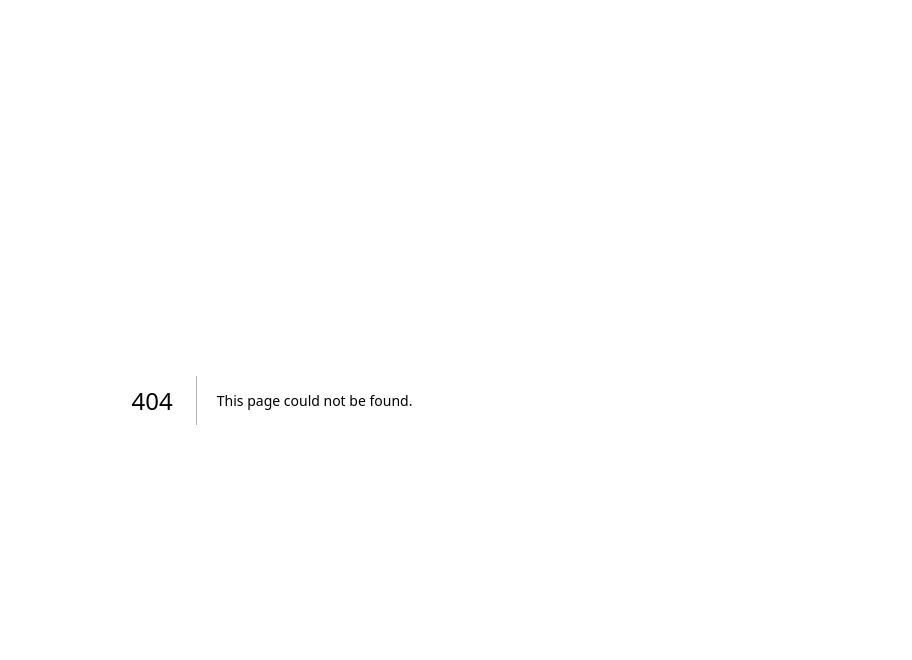
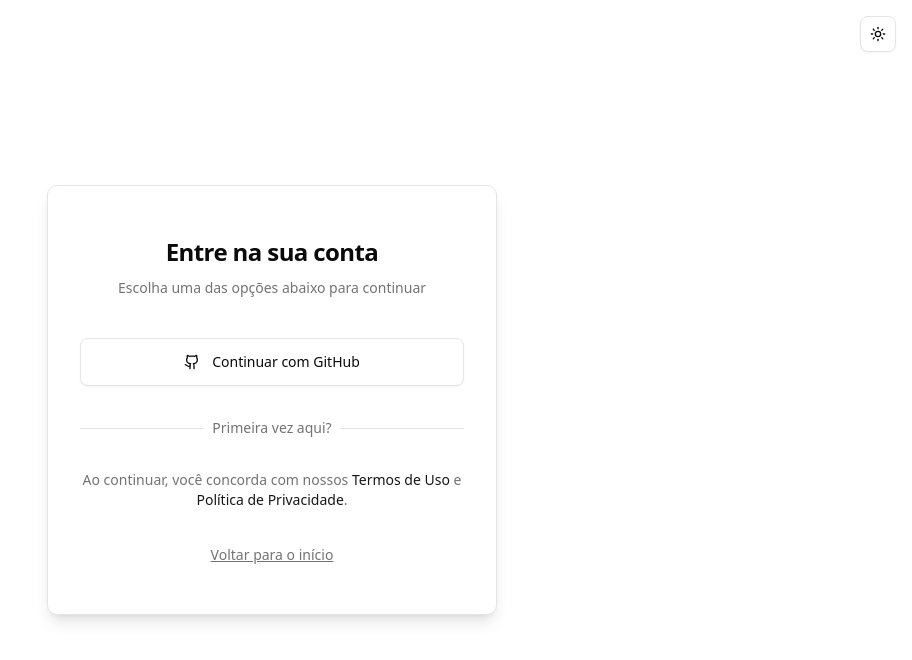
Before and after one commit to cybermumuca/cliplet.app, a Next.js app in the folder web/: page /auth/sign-in in a window 1280 px wide. Before the commit this address had no page. Shown: the top 660 px of the page, without its empty margins (368-1280 px from the left). Built offline with nearby package versions, Linux system fonts and the light colour scheme.

Commit message:
restructure folders and check authentication

```diff
--- /dev/null
+++ b/web/app/(app)/layout.tsx
@@ -0,0 +1,21 @@
+import { redirect } from 'next/navigation'
+
+import { cookies } from 'next/headers'
+
+export default async function AppLayout({
+  children,
+}: Readonly<{
+  children: React.ReactNode
+}>) {
+  const cookieStore = await cookies();
+
+  if (!cookieStore.get('auth_token')?.value) {
+    redirect('/auth/sign-in');
+  }
+
+  return (
+    <>
+      {children}
+    </>
+  )
+}
--- a/web/app/layout.tsx
+++ b/web/app/layout.tsx
@@ -1,7 +1,10 @@
+import "./globals.css";
+
 import type { Metadata } from "next";
+
 import { Inter } from "next/font/google";
-import "./globals.css";
-import { ThemeProvider } from "@/components/theme-provider";
+
+import { Providers } from "./providers";
 
 const inter = Inter({
   variable: "--font-inter",
@@ -24,15 +27,7 @@ export default function RootLayout({
       <body
         className={`${inter.variable}`}
       >
-        <ThemeProvider
-          attribute="class"
-          defaultTheme="system"
-          enableSystem
-          disableTransitionOnChange
-          storageKey="cliplet-theme"
-        >
-          {children}
-        </ThemeProvider>
+        <Providers>{children}</Providers>
       </body>
     </html>
   );
--- /dev/null
+++ b/web/app/providers.tsx
@@ -0,0 +1,21 @@
+"use client";
+
+import { ThemeProvider } from "@/components/theme-provider";
+
+export function Providers({
+  children,
+}: Readonly<{
+  children: React.ReactNode;
+}>) {
+  return (
+    <ThemeProvider
+      attribute="class"
+      defaultTheme="system"
+      enableSystem
+      disableTransitionOnChange
+      storageKey="cliplet-theme"
+    >
+      {children}
+    </ThemeProvider>
+  );
+}
```
Also changed, not shown: web/app/(app)/add/page.tsx (renamed from web/app/add/page.tsx), web/app/(app)/page.tsx (renamed from web/app/page.tsx), web/app/auth/sign-in/actions.ts (renamed from web/app/sign-in/actions.ts), web/app/auth/sign-in/page.tsx (renamed from web/app/sign-in/page.tsx).
